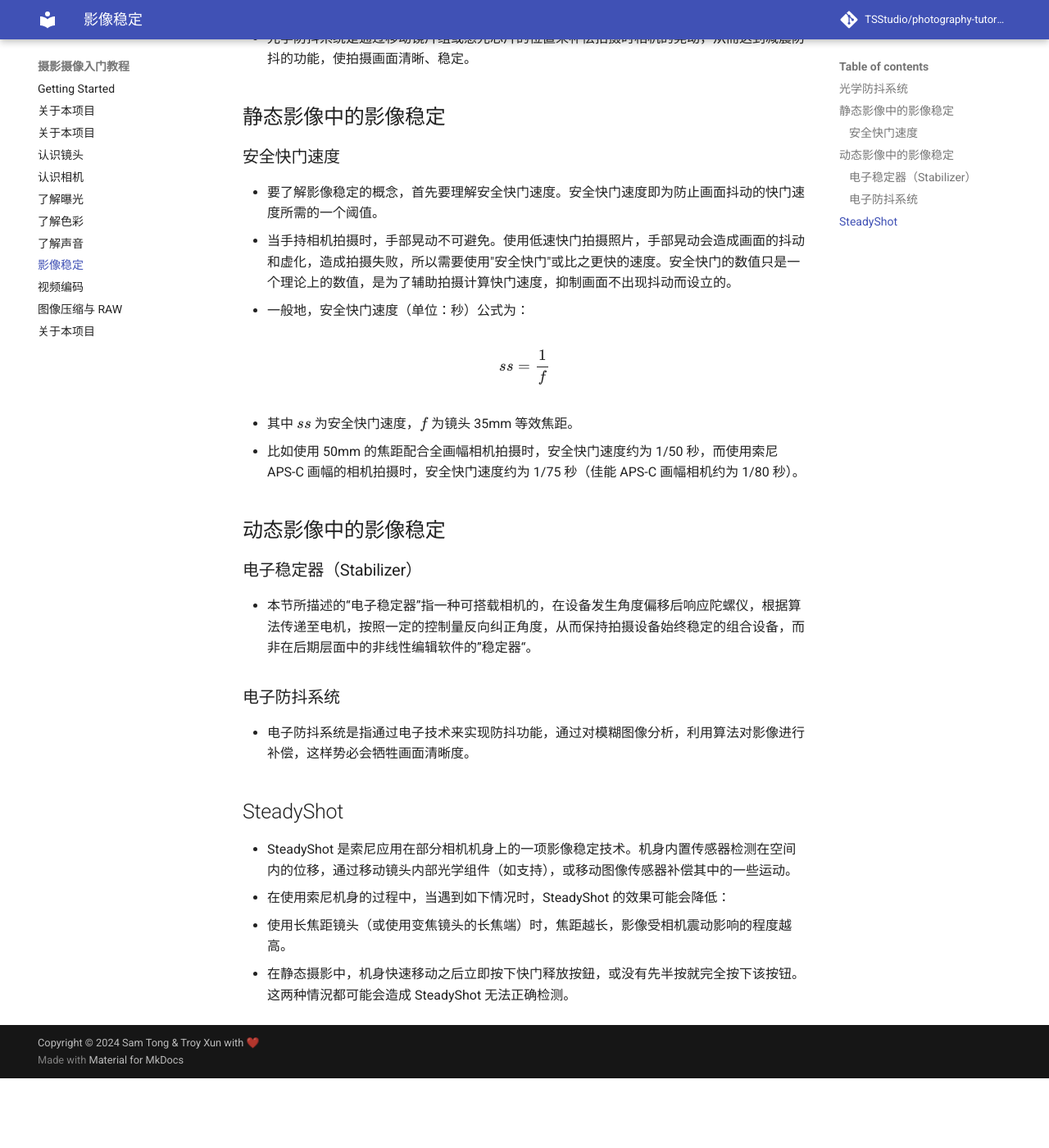
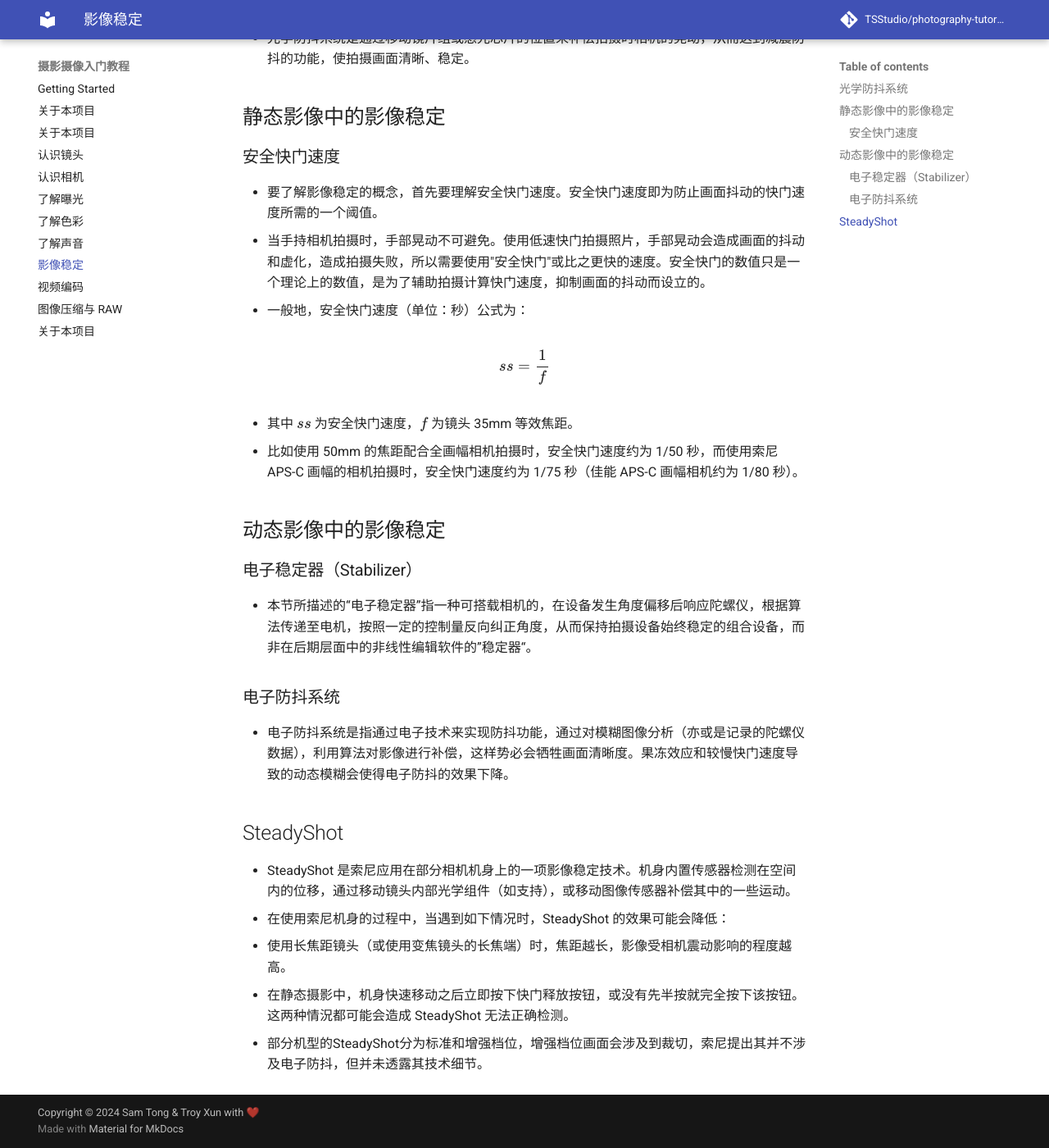
Before and after one commit to troyxun/photography-tutorial, an MkDocs documentation site: the page built from docs/stabilization.md, in a window 1280 px wide and 1400 px high, scrolled down 197 px. Shown: the whole window at 82% size. Built offline with MkDocs 1.6.1 and Material for MkDocs 9.7.7, drawn with Linux system fonts in a browser that asks for light colours; comment, search, counter and statistics services are not loaded; before the commit the page ends 1512 px from its top, so only the background shows below that.

Commit message:
Enhanced SteadyShot

```diff
--- a/docs/stabilization.md
+++ b/docs/stabilization.md
@@ -6,7 +6,7 @@
 ## 静态影像中的影像稳定
 ### 安全快门速度
 - 要了解影像稳定的概念，首先要理解安全快门速度。安全快门速度即为防止画面抖动的快门速度所需的一个阈值。
-- 当手持相机拍摄时，手部晃动不可避免。使用低速快门拍摄照片，手部晃动会造成画面的抖动和虚化，造成拍摄失败，所以需要使用"安全快门"或比之更快的速度。安全快门的数值只是一个理论上的数值，是为了辅助拍摄计算快门速度，抑制画面不出现抖动而设立的。
+- 当手持相机拍摄时，手部晃动不可避免。使用低速快门拍摄照片，手部晃动会造成画面的抖动和虚化，造成拍摄失败，所以需要使用"安全快门"或比之更快的速度。安全快门的数值只是一个理论上的数值，是为了辅助拍摄计算快门速度，抑制画面的抖动而设立的。
 - 一般地，安全快门速度（单位：秒）公式为：
 
 $$
@@ -20,10 +20,10 @@ $$
 ### 电子稳定器（Stabilizer）
 - 本节所描述的“电子稳定器”指一种可搭载相机的，在设备发生角度偏移后响应陀螺仪，根据算法传递至电机，按照一定的控制量反向纠正角度，从而保持拍摄设备始终稳定的组合设备，而非在后期层面中的非线性编辑软件的”稳定器“。
 ### 电子防抖系统
-- 电子防抖系统是指通过电子技术来实现防抖功能，通过对模糊图像分析，利用算法对影像进行补偿，这样势必会牺牲画面清晰度。
-
+- 电子防抖系统是指通过电子技术来实现防抖功能，通过对模糊图像分析（亦或是记录的陀螺仪数据），利用算法对影像进行补偿，这样势必会牺牲画面清晰度。果冻效应和较慢快门速度导致的动态模糊会使得电子防抖的效果下降。
 ## SteadyShot
 - SteadyShot 是索尼应用在部分相机机身上的一项影像稳定技术。机身内置传感器检测在空间内的位移，通过移动镜头内部光学组件（如支持），或移动图像传感器补偿其中的一些运动。
 - 在使用索尼机身的过程中，当遇到如下情况时，SteadyShot 的效果可能会降低：
 - 使用长焦距镜头（或使用变焦镜头的长焦端）时，焦距越长，影像受相机震动影响的程度越高。
-- 在静态摄影中，机身快速移动之后立即按下快门释放按鈕，或没有先半按就完全按下该按钮。这两种情況都可能会造成 SteadyShot 无法正确检测。
+- 在静态摄影中，机身快速移动之后立即按下快门释放按钮，或没有先半按就完全按下该按钮。这两种情況都可能会造成 SteadyShot 无法正确检测。
+- 部分机型的SteadyShot分为标准和增强档位，增强档位画面会涉及到裁切，索尼提出其并不涉及电子防抖，但并未透露其技术细节。
```
